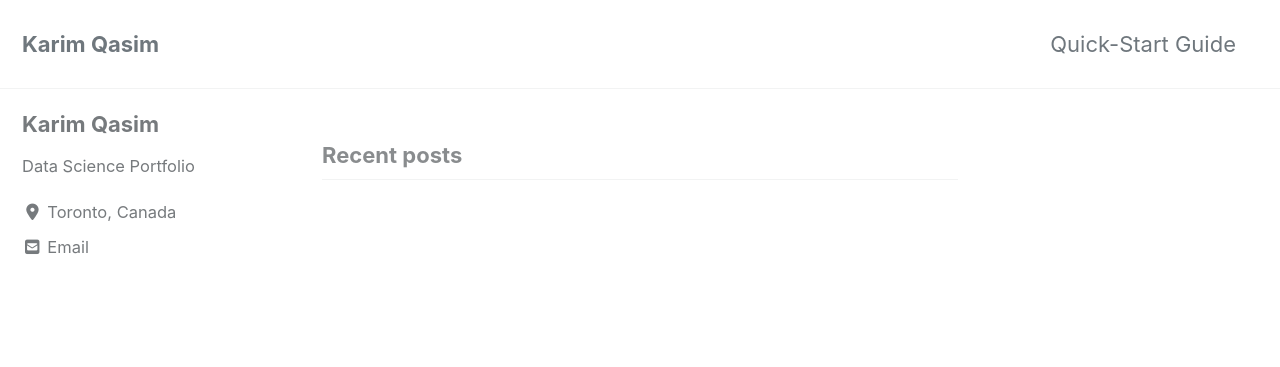
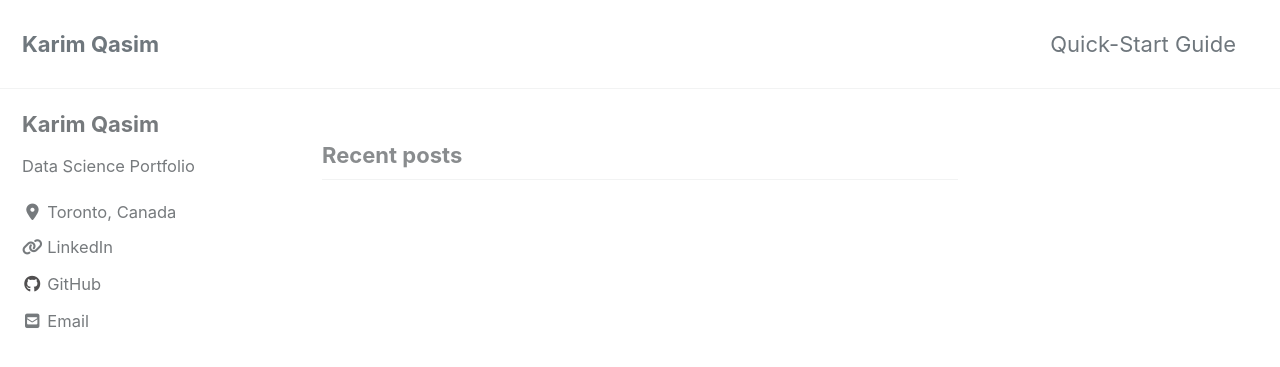
Before and after one commit to karimqasim/karimqasim.github.io, a Jekyll site: the page built from index.html, in a window 1280 px wide and 900 px high. Shown: the top 367 px of the window. Built offline with Jekyll 4.4.1, drawn with Linux system fonts in a browser that asks for light colours; cached includes are drawn as plain includes; nearby versions of some CDN libraries; the list of posts is cut into pages by our own code.

Commit message:
changed URLS

```diff
--- a/_config.yml
+++ b/_config.yml
@@ -117,16 +117,16 @@ author:
       # url: mailto:your.name@email.com
     - label: "LinkedIn"
       icon: "fas fa-fw fa-link"
-      # url: "https://your-website.com"
+      url: "https://www.linkedin.com/in/karim-qasim-08955258/"
     - label: "Twitter"
       icon: "fab fa-fw fa-twitter-square"
       # url: "https://twitter.com/"
     - label: "Facebook"
       icon: "fab fa-fw fa-facebook-square"
       # url: "https://facebook.com/"
-    - label: "karimqasim"
+    - label: "GitHub"
       icon: "fab fa-fw fa-github"
-      # url: "https://github.com/"
+      url: "https://github.com/karimqasim/"
     - label: "Instagram"
       icon: "fab fa-fw fa-instagram"
       # url: "https://instagram.com/"
```
